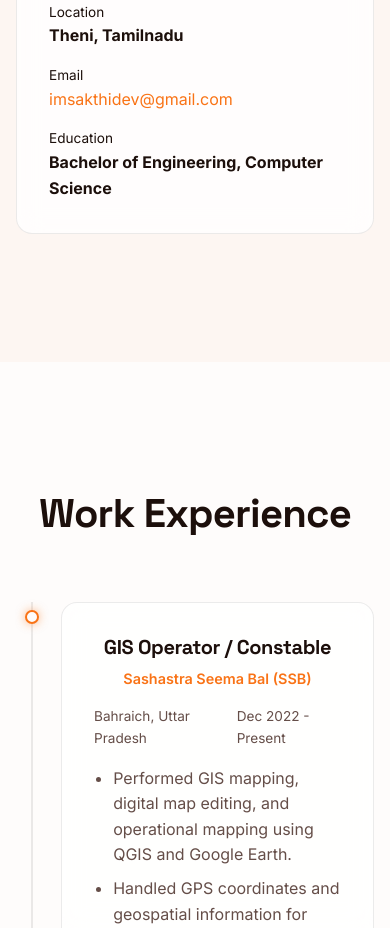
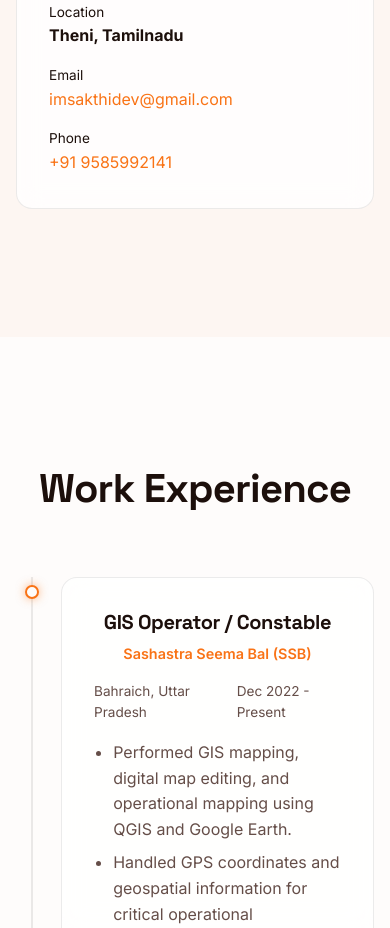
Before and after one commit to imsakthidev/my-portfolio, a Next.js app: page / in a window 390 px wide. Shown: the part 1600-2528 px from the top of the page. Built offline with nearby package versions, Linux system fonts and the light colour scheme.

Commit message:
Update About section: Replace education info with phone number

```diff
--- a/src/app/about/page.tsx
+++ b/src/app/about/page.tsx
@@ -26,8 +26,8 @@ export default function About() {
               <a href={`mailto:${about.email}`} style={{ color: 'var(--accent-primary)', textDecoration: 'none' }}>{about.email}</a>
             </div>
             <div>
-              <span style={{ color: 'var(--text-muted)', fontSize: '0.85rem', display: 'block' }}>Education</span>
-              <strong style={{ color: 'var(--text-primary)' }}>{education.degree}</strong>
+              <span style={{ color: 'var(--text-muted)', fontSize: '0.85rem', display: 'block' }}>Phone</span>
+              <a href={`tel:${about.phone}`} style={{ color: 'var(--accent-primary)', textDecoration: 'none' }}>{about.phone}</a>
             </div>
           </div>
         </div>
```
